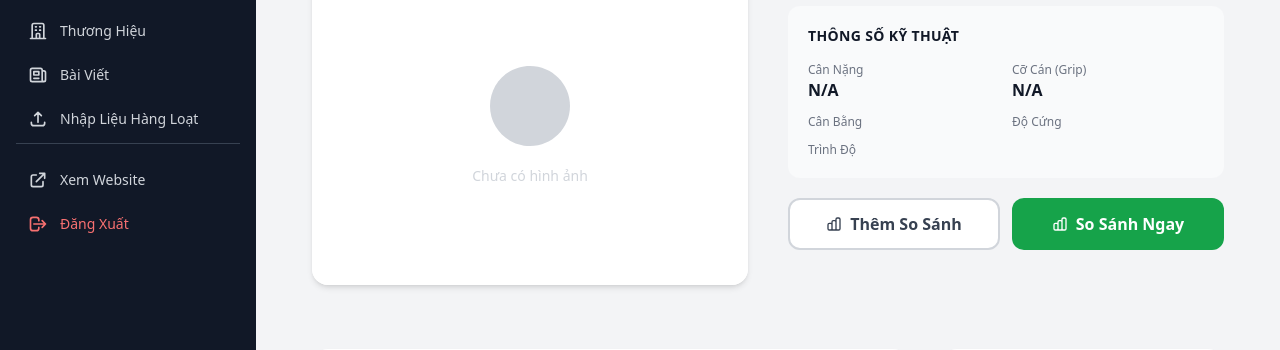
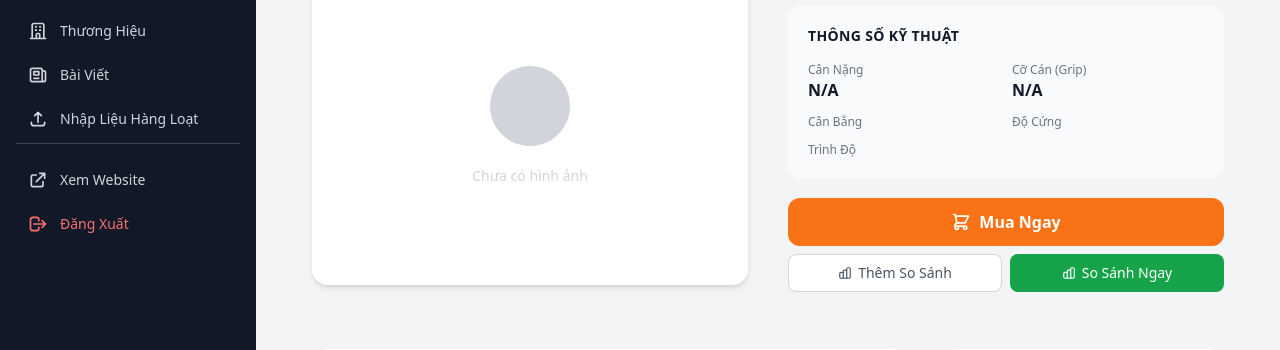
Before and after one commit to vivo3105/caulong.com, a Python web app: template app/templates/rackets/detail.html in a window 1280 px wide. Shown: the part 210-560 px from the top of the page. Run offline with Jinja, Linux system fonts and the light colour scheme; the template is opened without the code that fills it, so the values that code supplies are empty; some libraries are stand-ins or nearby versions.

Commit message:
Add Mua Ngay button with loading state and out-of-stock toast
Mua Ngay is a prominent orange button above the compare buttons.
Clicking shows a 1.5s spinner then a toast notification saying
the product is temporarily out of stock. Compare buttons are
reduced to smaller size below it.

https://claude.ai/code/session_015L6xqkL1UGPSYs8G1TUa9w

```diff
--- a/app/templates/rackets/detail.html
+++ b/app/templates/rackets/detail.html
@@ -150,24 +150,47 @@
             </div>
 
             <!-- Action Buttons -->
-            <div class="grid grid-cols-2 gap-3 mt-2">
+            <div class="flex flex-col gap-2 mt-2">
+                <!-- Mua Ngay -->
+                <button id="buy-btn" onclick="handleBuyNow()"
+                    class="flex items-center justify-center gap-2 w-full px-4 py-3 rounded-xl bg-orange-500 hover:bg-orange-600 text-white font-bold text-base transition-all duration-200">
+                    <svg id="buy-icon" class="w-5 h-5 flex-shrink-0" fill="none" stroke="currentColor" viewBox="0 0 24 24">
+                        <path stroke-linecap="round" stroke-linejoin="round" stroke-width="2" d="M3 3h2l.4 2M7 13h10l4-8H5.4M7 13L5.4 5M7 13l-2.293 2.293c-.63.63-.184 1.707.707 1.707H17m0 0a2 2 0 100 4 2 2 0 000-4zm-8 2a2 2 0 11-4 0 2 2 0 014 0z"/>
+                    </svg>
+                    <svg id="buy-spinner" class="w-5 h-5 hidden animate-spin" fill="none" viewBox="0 0 24 24">
+                        <circle class="opacity-25" cx="12" cy="12" r="10" stroke="currentColor" stroke-width="4"/>
+                        <path class="opacity-75" fill="currentColor" d="M4 12a8 8 0 018-8v8z"/>
+                    </svg>
+                    <span id="buy-text">Mua Ngay</span>
+                </button>
+                <!-- Compare buttons (smaller) -->
+                <div class="grid grid-cols-2 gap-2">
                     <button onclick="toggleCompare({{ racket.id }}, '{{ racket.name }}')"
                         id="compare-btn-{{ racket.id }}"
-                    class="flex items-center justify-center gap-2 px-4 py-3 rounded-xl border-2 border-gray-300 dark:border-gray-600 bg-white dark:bg-gray-800 text-gray-700 dark:text-gray-200 font-semibold hover:border-green-500 hover:text-green-600 dark:hover:text-green-400 transition-all duration-200">
-                    <svg class="w-4 h-4 flex-shrink-0" fill="none" stroke="currentColor" viewBox="0 0 24 24">
+                        class="flex items-center justify-center gap-1.5 px-3 py-2 rounded-lg border border-gray-300 dark:border-gray-600 bg-white dark:bg-gray-800 text-gray-600 dark:text-gray-300 text-sm font-medium hover:border-green-500 hover:text-green-600 dark:hover:text-green-400 transition-all duration-200">
+                        <svg class="w-3.5 h-3.5 flex-shrink-0" fill="none" stroke="currentColor" viewBox="0 0 24 24">
                             <path stroke-linecap="round" stroke-linejoin="round" stroke-width="2" d="M9 19v-6a2 2 0 00-2-2H5a2 2 0 00-2 2v6a2 2 0 002 2h2a2 2 0 002-2zm0 0V9a2 2 0 012-2h2a2 2 0 012 2v10m-6 0a2 2 0 002 2h2a2 2 0 002-2m0 0V5a2 2 0 012-2h2a2 2 0 012 2v14a2 2 0 01-2 2h-2a2 2 0 01-2-2z"/>
                         </svg>
                         <span>Thêm So Sánh</span>
                     </button>
                     <a href="{{ url_for('main.compare') }}?id={{ racket.id }}"
-                    class="flex items-center justify-center gap-2 px-4 py-3 rounded-xl bg-green-600 hover:bg-green-700 text-white font-semibold transition-all duration-200">
-                    <svg class="w-4 h-4 flex-shrink-0" fill="none" stroke="currentColor" viewBox="0 0 24 24">
+                        class="flex items-center justify-center gap-1.5 px-3 py-2 rounded-lg bg-green-600 hover:bg-green-700 text-white text-sm font-medium transition-all duration-200">
+                        <svg class="w-3.5 h-3.5 flex-shrink-0" fill="none" stroke="currentColor" viewBox="0 0 24 24">
                             <path stroke-linecap="round" stroke-linejoin="round" stroke-width="2" d="M9 19v-6a2 2 0 00-2-2H5a2 2 0 00-2 2v6a2 2 0 002 2h2a2 2 0 002-2zm0 0V9a2 2 0 012-2h2a2 2 0 012 2v10m-6 0a2 2 0 002 2h2a2 2 0 002-2m0 0V5a2 2 0 012-2h2a2 2 0 012 2v14a2 2 0 01-2 2h-2a2 2 0 01-2-2z"/>
                         </svg>
                         <span>So Sánh Ngay</span>
                     </a>
                 </div>
             </div>
+        </div>
+    </div>
+
+    <!-- Out of stock toast -->
+    <div id="oos-toast" class="hidden fixed bottom-24 left-1/2 -translate-x-1/2 z-50 flex items-center gap-3 bg-gray-900 text-white px-5 py-3 rounded-2xl shadow-2xl text-sm font-medium">
+        <svg class="w-5 h-5 text-orange-400 flex-shrink-0" fill="none" stroke="currentColor" viewBox="0 0 24 24">
+            <path stroke-linecap="round" stroke-linejoin="round" stroke-width="2" d="M12 9v2m0 4h.01M10.29 3.86L1.82 18a2 2 0 001.71 3h16.94a2 2 0 001.71-3L13.71 3.86a2 2 0 00-3.42 0z"/>
+        </svg>
+        Sản phẩm hiện đang tạm hết hàng
     </div>
 
     <div class="grid grid-cols-1 lg:grid-cols-3 gap-8">
@@ -454,4 +477,30 @@
     });
 })();
 </script>
+
+<script>
+function handleBuyNow() {
+    var btn = document.getElementById('buy-btn');
+    var icon = document.getElementById('buy-icon');
+    var spinner = document.getElementById('buy-spinner');
+    var text = document.getElementById('buy-text');
+    var toast = document.getElementById('oos-toast');
+    if (btn.disabled) return;
+
+    btn.disabled = true;
+    icon.classList.add('hidden');
+    spinner.classList.remove('hidden');
+    text.textContent = 'Đang kiểm tra...';
+
+    setTimeout(function () {
+        spinner.classList.add('hidden');
+        icon.classList.remove('hidden');
+        text.textContent = 'Mua Ngay';
+        btn.disabled = false;
+
+        toast.classList.remove('hidden');
+        setTimeout(function () { toast.classList.add('hidden'); }, 3000);
+    }, 1500);
+}
+</script>
 {% endblock %}
```
Lines whose indentation alone changed are shown as unchanged.
